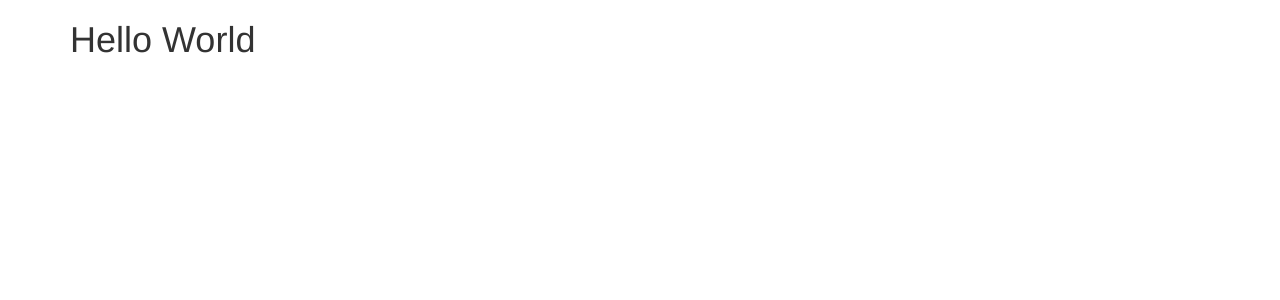
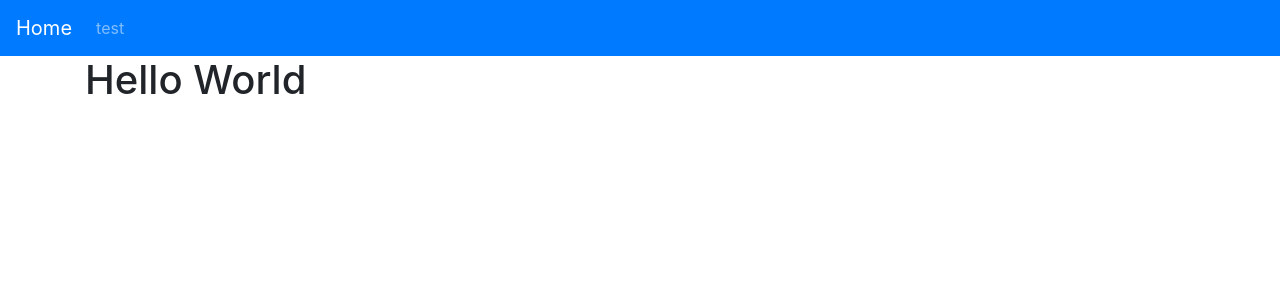
Before and after one commit to ryan-shah/ryan-shah.github.io, a Jekyll site: the page built from index.html, in a window 1280 px wide. Shown: the top 300 px of the page. Built offline with Jekyll 4.4.1, drawn with Linux system fonts in a browser that asks for light colours; nearby versions of some CDN libraries; library files that are not in the unit come from our copies.

Commit message:
default with navbar

```diff
--- a/_layouts/default.html
+++ b/_layouts/default.html
@@ -6,6 +6,21 @@
 	<meta name="viewport" content="width=device-width, initial-scale=1, shrink-to-fit=no">
 </head>
 <body>
+<nav class="navbar navbar-expand-lg navbar-dark bg-primary">
+	<a class="navbar-brand" href="/">Home</a>
+	<button class="navbar-toggler" type="button" data-toggle="collapse" data-target="#navbarColor01" aria-controls="navbarColor01" aria-expanded="false" aria-label="Toggle navigation">
+		<span class="navbar-toggler-icon"></span>
+	</button>
+
+	<div class="collapse navbar-collapse" id="navbarColor01">
+		<ul class="navbar-nav mr-auto>
+			<li class="nav-item active">
+				<a class="nav-link" href="#">test<span class="sr-only">(current)</span></a>
+			</li>
+		</ul>
+	</div>
+</nav>
+
 	<div class="container">
 		{{ content }}
 	</div>
```
